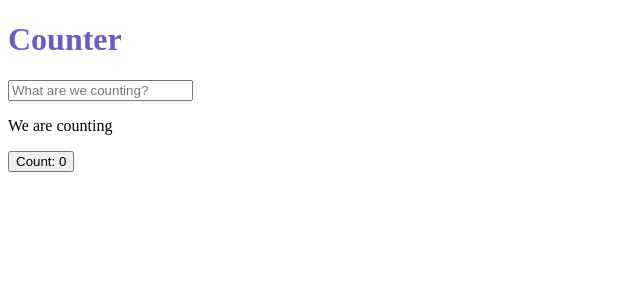
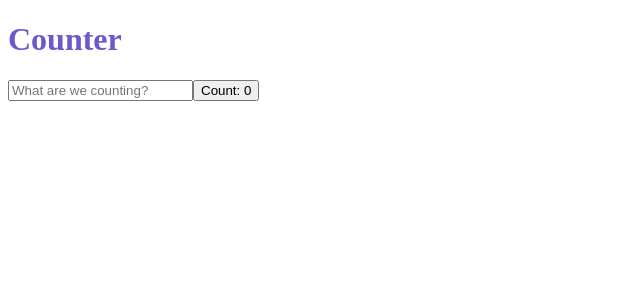
Before and after one commit to vhorvath2010/vue-tutorial, a Vue app: page / in a window 1280 px wide. Shown: the top 300 px of the page, without its empty margins (0-640 px from the left). Built offline with nearby package versions, Linux system fonts and the light colour scheme.

Commit message:
added conditional rendering

```diff
--- a/src/App.vue
+++ b/src/App.vue
@@ -18,7 +18,7 @@ export default {
 <template>
   <h1 :class="titleClass">Counter</h1>
   <input v-model="counting" placeholder="What are we counting?">
-  <p>We are counting {{ counting }}</p>
+  <p v-if="counting">We are counting {{ counting }}</p>
   <button @click="increment">Count: {{ count }}</button>
 </template>
 
```
